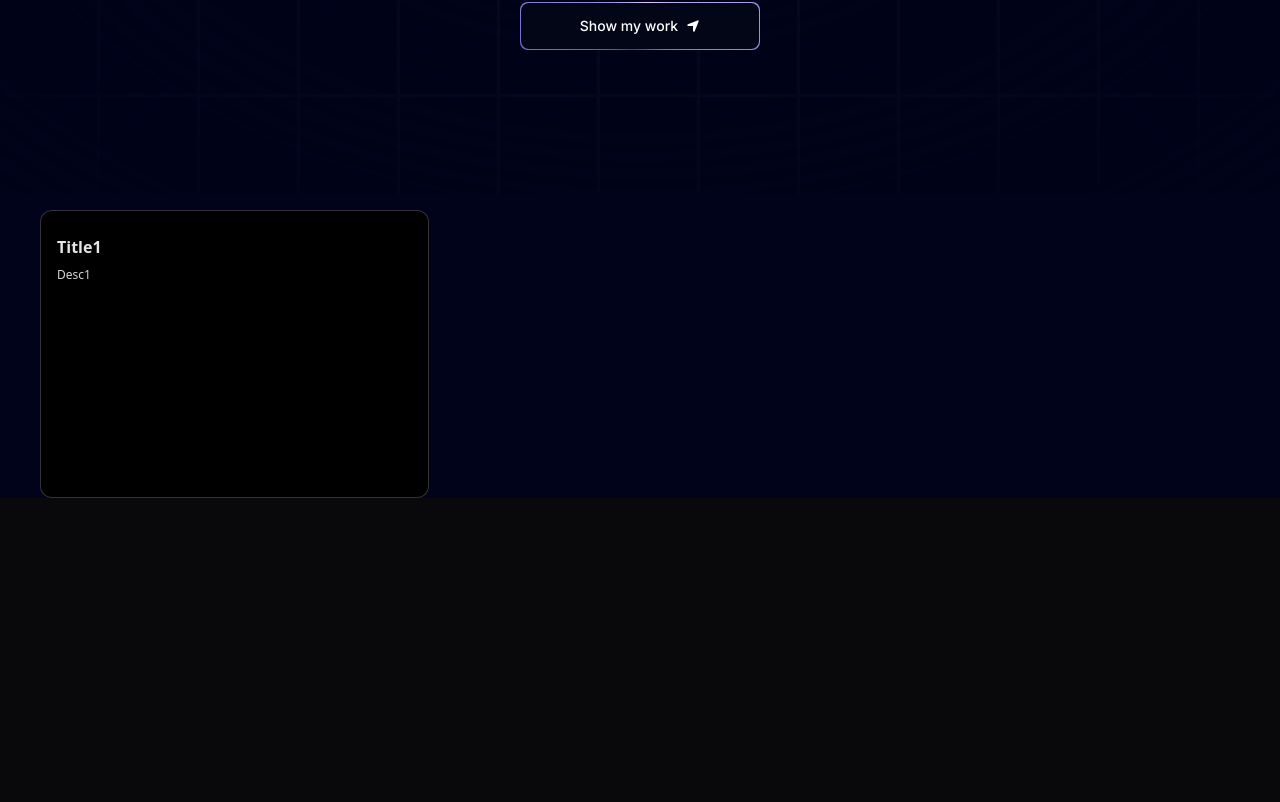
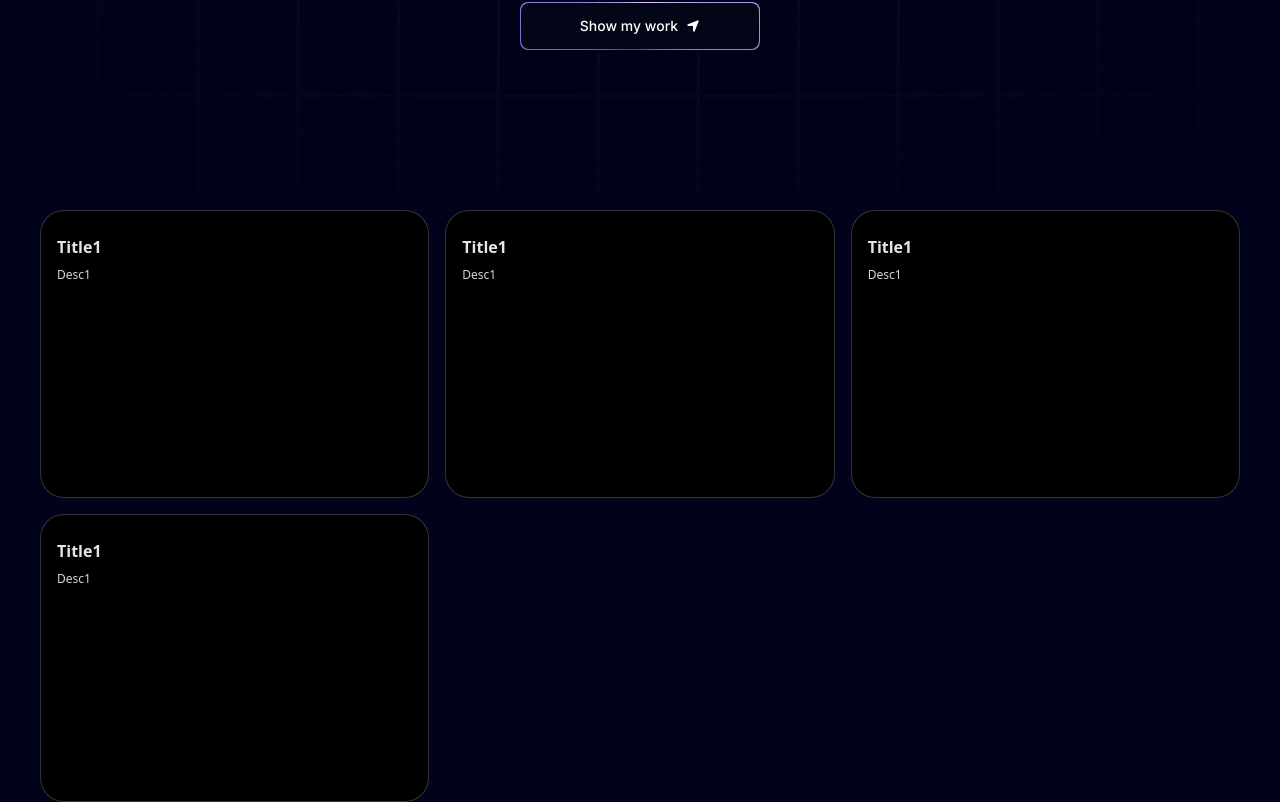
Before and after one commit to Millz98/portfolio, a Next.js app: page / in a window 1280 px wide. Shown: the part 606-1408 px from the top of the page. Before the commit the page ends 1104 px from the top, so only its background shows below. Built offline with nearby package versions, Linux system fonts and the light colour scheme.

Commit message:
bento grid added titles

```diff
--- a/components/Grid.tsx
+++ b/components/Grid.tsx
@@ -1,11 +1,14 @@
-import React from 'react'
 import { BentoGrid, BentoGridItem } from './ui/BentoGrid'
 const Grid = () => {
     return (
         <section id="about">
         <BentoGrid>
-            {[{ title: 'Title1', description: 'Desc1', id: 1}].map
-            ((item) => (
+            {[
+                {title: 'Title1', description: 'Desc1', id: 1},
+                {title: 'Title1', description: 'Desc1', id: 1},
+                {title: 'Title1', description: 'Desc1', id: 1},
+                {title: 'Title1', description: 'Desc1', id: 1},
+            ].map((item) => (
                 <BentoGridItem
                 id={item.id}
                 key={item.id}
--- a/components/ui/BentoGrid.tsx
+++ b/components/ui/BentoGrid.tsx
@@ -25,17 +25,19 @@
     description,
     header,
     icon,
+    id,
     }: {
     className?: string;
     title?: string | React.ReactNode;
     description?: string | React.ReactNode;
     header?: React.ReactNode;
     icon?: React.ReactNode;
+    id: number,
     }) => {
     return (
         <div
         className={cn(
-            "row-span-1 rounded-xl group/bento hover:shadow-xl transition duration-200 shadow-input dark:shadow-none p-4 dark:bg-black dark:border-white/[0.2] bg-white border border-transparent justify-between flex flex-col space-y-4 border-red-500",
+            "row-span-1 realtive rounded-3xl group/bento hover:shadow-xl transition duration-200 shadow-input dark:shadow-none p-4 dark:bg-black dark:border-white/[0.2] bg-white border border-transparent justify-between flex flex-col space-y-4 border-red-500",
             className
         )}
         >
```
